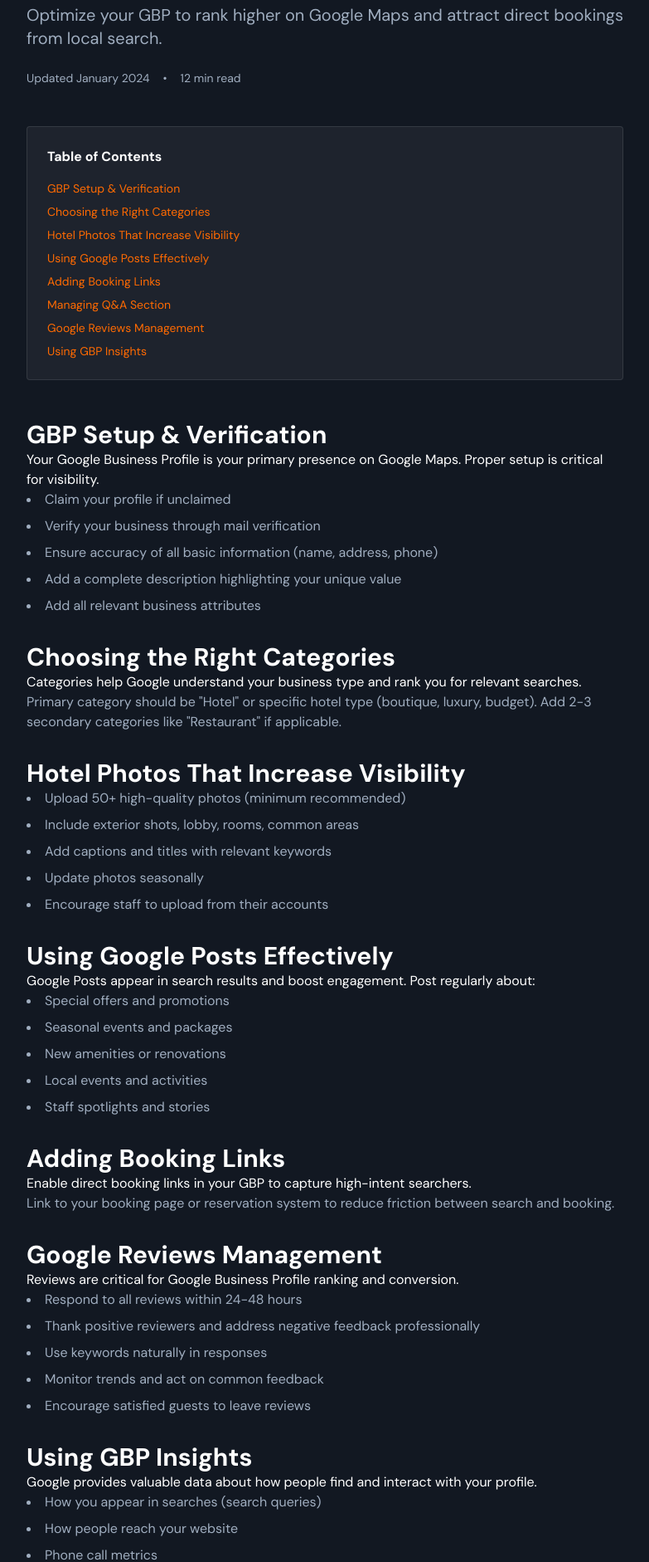
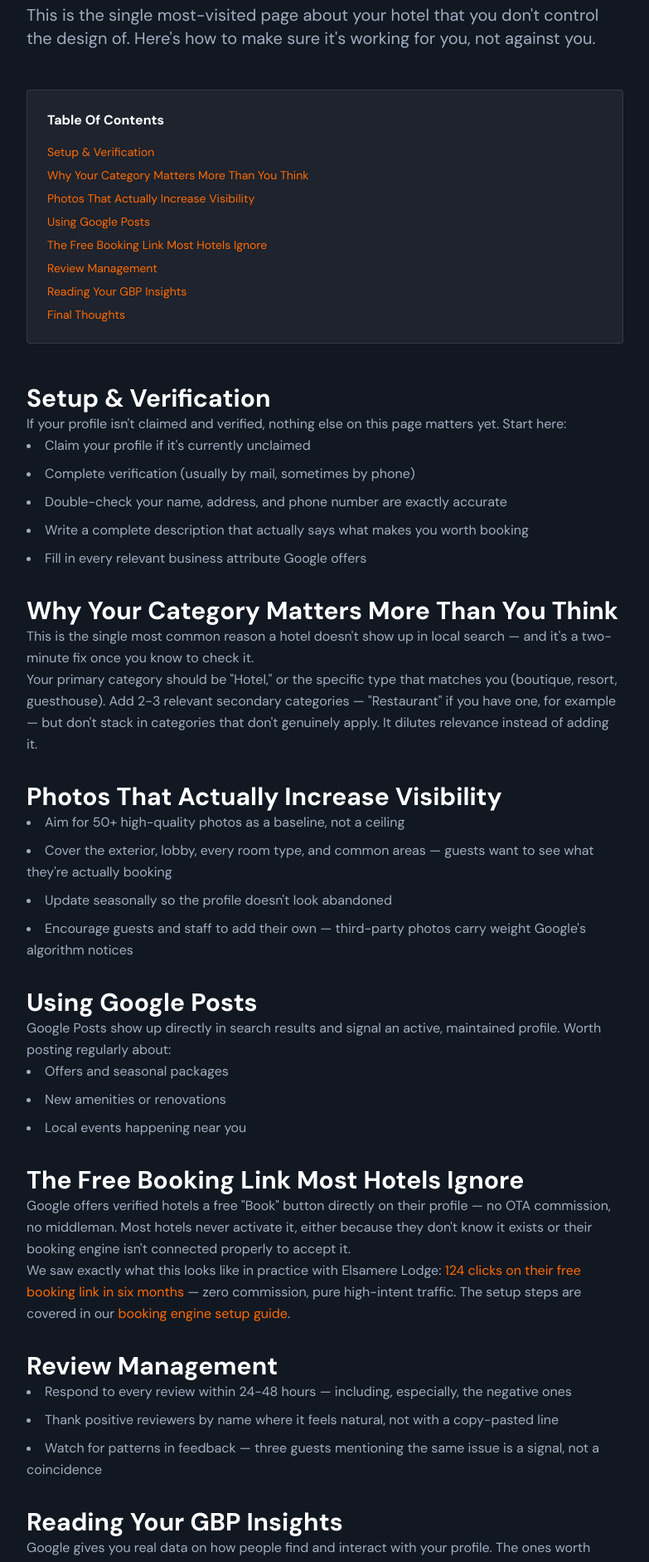
Before and after one commit to JoMogere/v0-local-experience-consulting, a Next.js app: page /blog/google-business-profile-hotels in a window 1280 px wide. Shown: the part 360-2242 px from the top of the page at 83% size, without its empty margins (248-1031 px from the left). Built offline with nearby package versions, Linux system fonts and the light colour scheme.

Commit message:
Rewrite all blog category pages in consistent voice: TOC, roman-numeral breakdowns, concrete examples, internal links

```diff
--- a/app/blog/google-business-profile-hotels/page.tsx
+++ b/app/blog/google-business-profile-hotels/page.tsx
@@ -1,8 +1,9 @@
 import { Metadata } from 'next'
+import Link from 'next/link'
 
 export const metadata: Metadata = {
-  title: 'Google Business Profile for Hotels | BookedUp Africa',
-  description: 'Complete guide to managing your Google Business Profile for maximum hotel visibility, reviews, and direct bookings.',
+  title: 'Google Business Profile for Hotels: The Complete Setup Guide | BookedUp Africa',
+  description: 'How to set up and optimize your Google Business Profile so it actually drives bookings — categories, photos, posts, and the free booking link most hotels never activate.',
   keywords: 'Google Business Profile hotels, hotel GBP optimization, Google Posts, hotel categories, booking links',
 }
 
@@ -10,114 +11,144 @@ export default function GBPPillar() {
   return (
     <article className="min-h-screen bg-navy-deep text-white pt-24">
       <div className="max-w-3xl mx-auto px-4 md:px-6">
-        <div className="text-sm text-text-gray mb-8"><a href="/blog" className="hover:text-orange-500">Blog</a> / Google Business Profile for Hotels</div>
+        <div className="text-sm text-text-gray mb-8"><Link href="/blog" className="hover:text-orange-500">Blog</Link> / Google Business Profile for Hotels</div>
         <header className="mb-12">
-          <h1 className="text-4xl md:text-5xl font-bold mb-6">Google Business Profile Management for Hotels</h1>
-          <p className="text-xl text-text-gray mb-6">Optimize your GBP to rank higher on Google Maps and attract direct bookings from local search.</p>
-          <div className="flex gap-4 text-sm text-text-gray">
-            <span>Updated January 2024</span>
-            <span>•</span>
-            <span>12 min read</span>
-          </div>
+          <h1 className="text-4xl md:text-5xl font-bold mb-6">Google Business Profile: The Complete Setup Guide</h1>
+          <p className="text-xl text-text-gray mb-6">
+            This is the single most-visited page about your hotel that you don't control the design of. Here's how to make sure it's working for you, not against you.
+          </p>
         </header>
 
         <nav className="bg-white/5 border border-white/10 rounded-lg p-6 mb-12">
-          <h3 className="font-bold mb-4">Table of Contents</h3>
-          <ul className="space-y-2 text-sm">
-            <li><a href="#setup" className="text-orange-500 hover:text-orange-400">GBP Setup & Verification</a></li>
-            <li><a href="#categories" className="text-orange-500 hover:text-orange-400">Choosing the Right Categories</a></li>
-            <li><a href="#photos" className="text-orange-500 hover:text-orange-400">Hotel Photos That Increase Visibility</a></li>
-            <li><a href="#posts" className="text-orange-500 hover:text-orange-400">Using Google Posts Effectively</a></li>
-            <li><a href="#booking" className="text-orange-500 hover:text-orange-400">Adding Booking Links</a></li>
-            <li><a href="#qna" className="text-orange-500 hover:text-orange-400">Managing Q&A Section</a></li>
-            <li><a href="#reviews" className="text-orange-500 hover:text-orange-400">Google Reviews Management</a></li>
-            <li><a href="#insights" className="text-orange-500 hover:text-orange-400">Using GBP Insights</a></li>
+          <h2 className="font-bold mb-4">Table Of Contents</h2>
+          <ul className="space-y-2 text-sm text-text-gray">
+            <li><Link href="#setup" className="text-orange-500 hover:text-orange-400">Setup & Verification</Link></li>
+            <li><Link href="#categories" className="text-orange-500 hover:text-orange-400">Why Your Category Matters More Than You Think</Link></li>
+            <li><Link href="#photos" className="text-orange-500 hover:text-orange-400">Photos That Actually Increase Visibility</Link></li>
+            <li><Link href="#posts" className="text-orange-500 hover:text-orange-400">Using Google Posts</Link></li>
+            <li><Link href="#booking" className="text-orange-500 hover:text-orange-400">The Free Booking Link Most Hotels Ignore</Link></li>
+            <li><Link href="#reviews" className="text-orange-500 hover:text-orange-400">Review Management</Link></li>
+            <li><Link href="#insights" className="text-orange-500 hover:text-orange-400">Reading Your GBP Insights</Link></li>
+            <li><Link href="#final-thoughts" className="text-orange-500 hover:text-orange-400">Final Thoughts</Link></li>
           </ul>
         </nav>
 
-        <section className="prose prose-invert max-w-none space-y-8">
+        <section className="prose prose-invert max-w-none space-y-8 text-text-gray leading-relaxed">
           <div id="setup">
-            <h2 className="text-3xl font-bold">GBP Setup & Verification</h2>
-            <p>Your Google Business Profile is your primary presence on Google Maps. Proper setup is critical for visibility.</p>
-            <ul className="list-disc list-inside space-y-2 text-text-gray">
-              <li>Claim your profile if unclaimed</li>
-              <li>Verify your business through mail verification</li>
-              <li>Ensure accuracy of all basic information (name, address, phone)</li>
-              <li>Add a complete description highlighting your unique value</li>
-              <li>Add all relevant business attributes</li>
+            <h2 className="text-3xl font-bold text-white">Setup & Verification</h2>
+            <p>If your profile isn't claimed and verified, nothing else on this page matters yet. Start here:</p>
+            <ul className="list-disc list-inside space-y-2">
+              <li>Claim your profile if it's currently unclaimed</li>
+              <li>Complete verification (usually by mail, sometimes by phone)</li>
+              <li>Double-check your name, address, and phone number are exactly accurate</li>
+              <li>Write a complete description that actually says what makes you worth booking</li>
+              <li>Fill in every relevant business attribute Google offers</li>
             </ul>
           </div>
 
           <div id="categories">
-            <h2 className="text-3xl font-bold">Choosing the Right Categories</h2>
-            <p>Categories help Google understand your business type and rank you for relevant searches.</p>
-            <p className="text-text-gray">Primary category should be "Hotel" or specific hotel type (boutique, luxury, budget). Add 2-3 secondary categories like "Restaurant" if applicable.</p>
+            <h2 className="text-3xl font-bold text-white">Why Your Category Matters More Than You Think</h2>
+            <p>
+              This is the single most common reason a hotel doesn't show up in local search — and it's a two-minute fix once you know to check it.
+            </p>
+            <p>
+              Your primary category should be "Hotel," or the specific type that matches you (boutique, resort, guesthouse). Add 2-3 relevant secondary categories — "Restaurant" if you have one, for example — but don't stack in categories that don't genuinely apply. It dilutes relevance instead of adding it.
+            </p>
           </div>
 
           <div id="photos">
-            <h2 className="text-3xl font-bold">Hotel Photos That Increase Visibility</h2>
-            <ul className="list-disc list-inside space-y-2 text-text-gray">
-              <li>Upload 50+ high-quality photos (minimum recommended)</li>
-              <li>Include exterior shots, lobby, rooms, common areas</li>
-              <li>Add captions and titles with relevant keywords</li>
-              <li>Update photos seasonally</li>
-              <li>Encourage staff to upload from their accounts</li>
+            <h2 className="text-3xl font-bold text-white">Photos That Actually Increase Visibility</h2>
+            <ul className="list-disc list-inside space-y-2">
+              <li>Aim for 50+ high-quality photos as a baseline, not a ceiling</li>
+              <li>Cover the exterior, lobby, every room type, and common areas — guests want to see what they're actually booking</li>
+              <li>Update seasonally so the profile doesn't look abandoned</li>
+              <li>Encourage guests and staff to add their own — third-party photos carry weight Google's algorithm notices</li>
             </ul>
           </div>
 
           <div id="posts">
-            <h2 className="text-3xl font-bold">Using Google Posts Effectively</h2>
-            <p>Google Posts appear in search results and boost engagement. Post regularly about:</p>
-            <ul className="list-disc list-inside space-y-2 text-text-gray">
-              <li>Special offers and promotions</li>
-              <li>Seasonal events and packages</li>
+            <h2 className="text-3xl font-bold text-white">Using Google Posts</h2>
+            <p>Google Posts show up directly in search results and signal an active, maintained profile. Worth posting regularly about:</p>
+            <ul className="list-disc list-inside space-y-2">
+              <li>Offers and seasonal packages</li>
               <li>New amenities or renovations</li>
-              <li>Local events and activities</li>
-              <li>Staff spotlights and stories</li>
+              <li>Local events happening near you</li>
             </ul>
           </div>
 
           <div id="booking">
-            <h2 className="text-3xl font-bold">Adding Booking Links</h2>
-            <p>Enable direct booking links in your GBP to capture high-intent searchers.</p>
-            <p className="text-text-gray">Link to your booking page or reservation system to reduce friction between search and booking.</p>
+            <h2 className="text-3xl font-bold text-white">The Free Booking Link Most Hotels Ignore</h2>
+            <p>
+              Google offers verified hotels a free "Book" button directly on their profile — no OTA commission, no middleman. Most hotels never activate it, either because they don't know it exists or their booking engine isn't connected properly to accept it.
+            </p>
+            <p>
+              We saw exactly what this looks like in practice with Elsamere Lodge:{' '}
+              <Link href="/blog/case-study-elsamere-lodge" className="text-orange-500 hover:text-orange-400">
+                124 clicks on their free booking link in six months
+              </Link>{' '}
+              — zero commission, pure high-intent traffic. The setup steps are covered in our{' '}
+              <Link href="/pillar/direct-bookings/booking-engine-setup" className="text-orange-500 hover:text-orange-400">
+                booking engine setup guide
+              </Link>
+              .
+            </p>
           </div>
 
           <div id="reviews">
-            <h2 className="text-3xl font-bold">Google Reviews Management</h2>
-            <p>Reviews are critical for Google Business Profile ranking and conversion.</p>
-            <ul className="list-disc list-inside space-y-2 text-text-gray">
-              <li>Respond to all reviews within 24-48 hours</li>
-              <li>Thank positive reviewers and address negative feedback professionally</li>
-              <li>Use keywords naturally in responses</li>
-              <li>Monitor trends and act on common feedback</li>
-              <li>Encourage satisfied guests to leave reviews</li>
+            <h2 className="text-3xl font-bold text-white">Review Management</h2>
+            <ul className="list-disc list-inside space-y-2">
+              <li>Respond to every review within 24-48 hours — including, especially, the negative ones</li>
+              <li>Thank positive reviewers by name where it feels natural, not with a copy-pasted line</li>
+              <li>Watch for patterns in feedback — three guests mentioning the same issue is a signal, not a coincidence</li>
             </ul>
           </div>
 
           <div id="insights">
-            <h2 className="text-3xl font-bold">Using GBP Insights</h2>
-            <p>Google provides valuable data about how people find and interact with your profile.</p>
-            <ul className="list-disc list-inside space-y-2 text-text-gray">
-              <li>How you appear in searches (search queries)</li>
-              <li>How people reach your website</li>
-              <li>Phone call metrics</li>
-              <li>Direction requests</li>
-              <li>Customer actions</li>
+            <h2 className="text-3xl font-bold text-white">Reading Your GBP Insights</h2>
+            <p>Google gives you real data on how people find and interact with your profile. The ones worth actually watching:</p>
+            <ul className="list-disc list-inside space-y-2">
+              <li>Which search queries you're actually appearing for</li>
+              <li>How many people click through to your website vs. call directly</li>
+              <li>Direction requests — a real signal of local intent</li>
+              <li>Booking link clicks, if you've got one connected</li>
             </ul>
+          </div>
+
+          <div id="final-thoughts">
+            <h2 className="text-3xl font-bold text-white">Final Thoughts</h2>
+            <p>
+              A Google Business Profile isn't a listing you set up once and leave. Google treats an actively updated profile as a trust signal, and a stale one as a reason to rank you lower — even if nothing about your actual property changed.
+            </p>
+            <p>
+              If you only fix one thing from this guide today, check your category. It's the fastest possible win, and it's the one most hotels have quietly wrong.
+            </p>
           </div>
         </section>
 
         <section className="mt-16 pt-8 border-t border-white/10">
-          <h3 className="text-2xl font-bold mb-6">Related Pillars</h3>
+          <h2 className="text-2xl font-bold mb-6">Related Reading</h2>
           <div className="grid md:grid-cols-2 gap-4">
-            <a href="/blog/local-seo-for-hotels" className="p-4 bg-white/5 border border-white/10 rounded hover:bg-white/10 transition-colors">
-              <h4 className="font-semibold text-orange-500">Local SEO for Hotels</h4>
-            </a>
-            <a href="/blog/direct-hotel-bookings" className="p-4 bg-white/5 border border-white/10 rounded hover:bg-white/10 transition-colors">
-              <h4 className="font-semibold text-orange-500">Direct Bookings</h4>
-            </a>
+            <Link href="/blog/local-seo-for-hotels" className="p-4 bg-white/5 border border-white/10 rounded hover:bg-white/10 transition-colors block">
+              <h3 className="font-semibold text-orange-500">Local SEO for Hotels</h3>
+            </Link>
+            <Link href="/blog/direct-hotel-bookings" className="p-4 bg-white/5 border border-white/10 rounded hover:bg-white/10 transition-colors block">
+              <h3 className="font-semibold text-orange-500">Direct Bookings Strategy</h3>
+            </Link>
+            <Link href="/blog/case-study-elsamere-lodge" className="p-4 bg-white/5 border border-white/10 rounded hover:bg-white/10 transition-colors block">
+              <h3 className="font-semibold text-orange-500">Case Study: Elsamere Lodge</h3>
+            </Link>
+            <Link href="/pillar/local-seo-hotels" className="p-4 bg-white/5 border border-white/10 rounded hover:bg-white/10 transition-colors block">
+              <h3 className="font-semibold text-orange-500">Local SEO: In-Depth Guide</h3>
+            </Link>
           </div>
+        </section>
+
+        <section className="mt-16 p-8 bg-gradient-to-r from-orange-500/10 to-orange-500/5 border border-orange-500/30 rounded-lg text-center">
+          <h2 className="text-2xl font-bold mb-4">Want Your Profile Audited?</h2>
+          <p className="text-text-gray mb-6">We'll check your category, booking link setup, and visibility gaps — free.</p>
+          <Link href="/contact" className="inline-block px-8 py-3 bg-orange-500 hover:bg-orange-600 text-white font-bold rounded-sm transition-colors">
+            Get Your Free Audit
+          </Link>
         </section>
       </div>
     </article>
```
